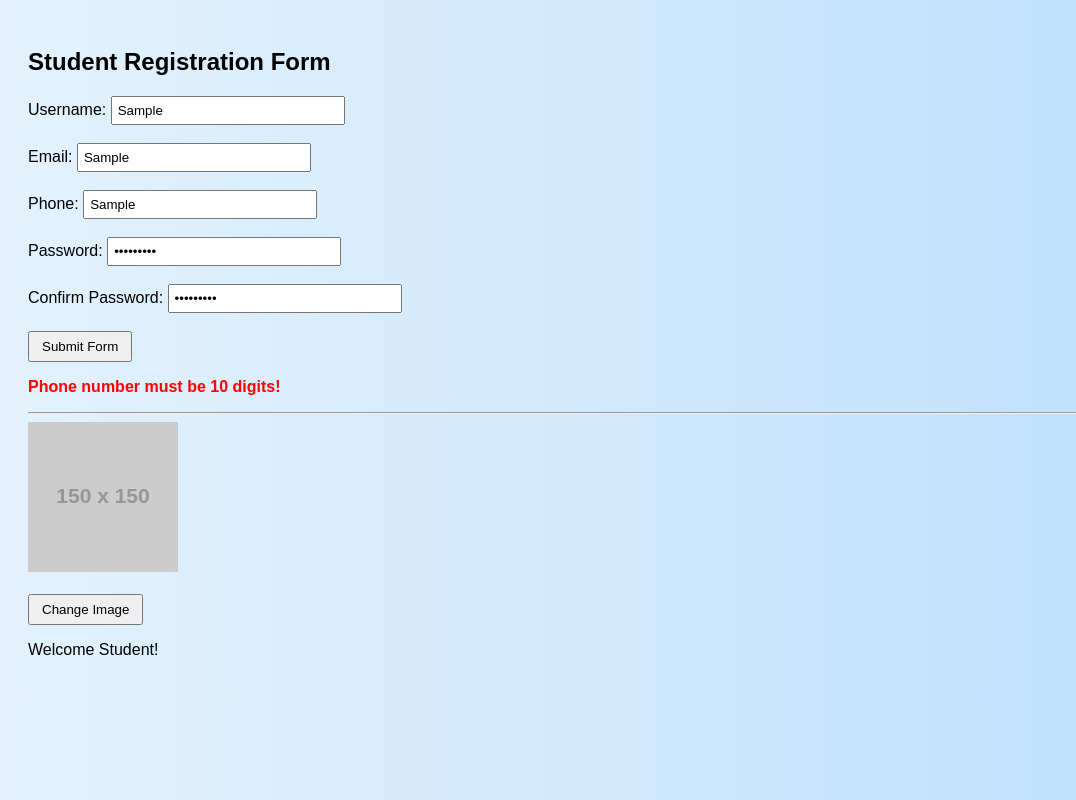
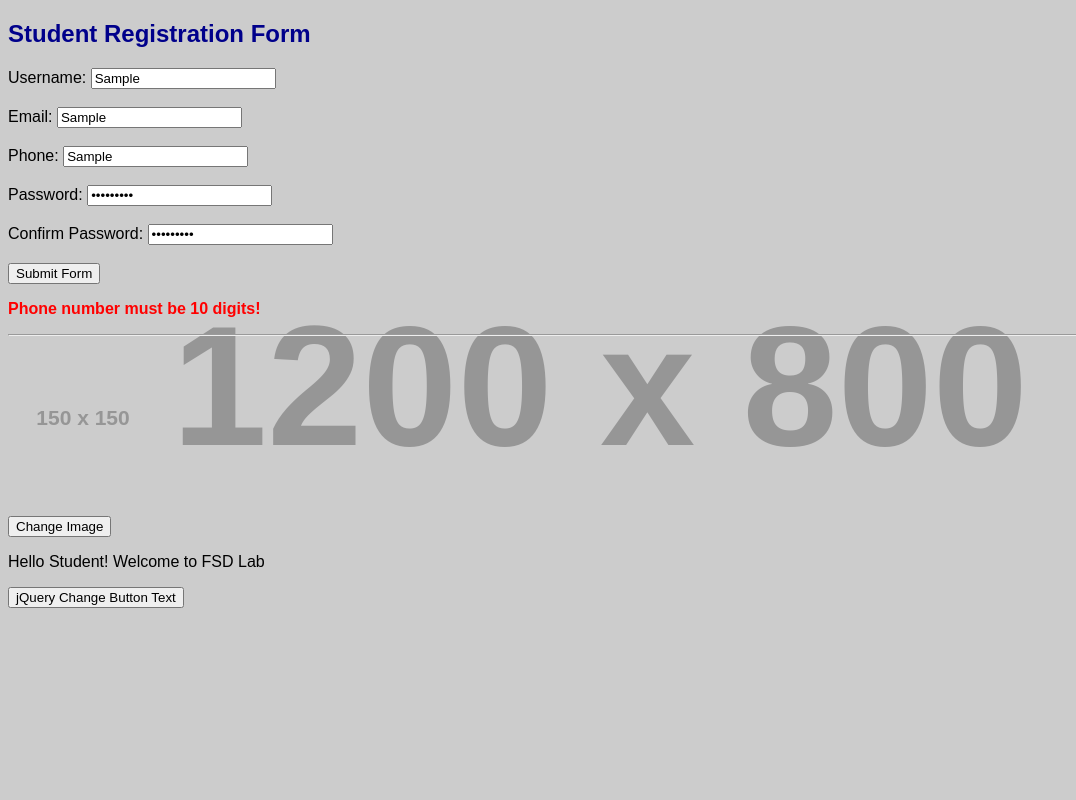
Before and after one commit to Apurvaherekar/1032232075_FSDL, a plain HTML site: page index.html in a window 1280 px wide. Both pictures are taken after typing "Sample", "Sample", "Sample", "Sample123", "Sample123" into the empty fields and a click on the button "Submit Form". Shown: the whole page, without its empty margins (0-1076 px from the left). Drawn offline with nearby package versions, Linux system fonts and the light colour scheme; no server answers; placeholder pictures from the web are drawn by us.

Commit message:
Add files via upload

```diff
--- a/index.html
+++ b/index.html
@@ -3,132 +3,49 @@
 <head>
     <title>Student Registration Form</title>
 
+    <link rel="stylesheet" href="style.css">
+
     <!-- jQuery CDN -->
     <script src="https://code.jquery.com/jquery-3.6.0.min.js"></script>
-
-    <style>
-        body {
-            font-family: Arial;
-            background-color: #f2f2f2;
-            padding: 20px;
-        }
-        input {
-            padding: 5px;
-            width: 220px;
-        }
-        #msg {
-            font-weight: bold;
-            color: red;
-        }
-        button {
-            padding: 6px 12px;
-        }
-    </style>
 </head>
 
 <body>
 
-<h2 id="heading">Student Registration Form</h2>
+<h2 id="title">Student Registration Form</h2>
 
-<form id="regForm">
-    Username: <input type="text" id="username"><br><br>
-    Email: <input type="text" id="email"><br><br>
-    Phone: <input type="text" id="phone"><br><br>
-    Password: <input type="password" id="password"><br><br>
-    Confirm Password: <input type="password" id="cpassword"><br><br>
+<form onsubmit="return validateForm()">
 
-    <button type="submit" id="submitBtn">Register</button>
+    Username:
+    <input type="text" id="username"><br><br>
+
+    Email:
+    <input type="text" id="email"><br><br>
+
+    Phone:
+    <input type="text" id="phone"><br><br>
+
+    Password:
+    <input type="password" id="password"><br><br>
+
+    Confirm Password:
+    <input type="password" id="confirm"><br><br>
+
+    <button type="submit" id="submitBtn">Submit Form</button>
 </form>
 
-<p id="msg"></p>
+<p id="error" class="error"></p>
 
 <hr>
 
-<img id="img" src="https://via.placeholder.com/150">
+<img id="myImg" src="https://via.placeholder.com/150">
 <br><br>
 <button onclick="changeImage()">Change Image</button>
 
-<script>
-/* ---------- JavaScript Form Validation & DOM ---------- */
+<p id="welcome">Welcome Student!</p>
 
-document.getElementById("regForm").addEventListener("submit", function (e) {
-    e.preventDefault();
+<button id="jqueryBtn">jQuery Change Button Text</button>
 
-    let username = document.getElementById("username").value.trim();
-    let email = document.getElementById("email").value.trim();
-    let phone = document.getElementById("phone").value.trim();
-    let password = document.getElementById("password").value;
-    let cpassword = document.getElementById("cpassword").value;
-    let msg = document.getElementById("msg");
-
-    if (username === "" || email === "" || phone === "" || password === "" || cpassword === "") {
-        msg.innerHTML = "All fields are mandatory!";
-        return;
-    }
-
-    if (!/^[0-9]{10}$/.test(phone)) {
-        msg.innerHTML = "Phone number must be 10 digits!";
-        return;
-    }
-
-    let emailPattern = /^[a-zA-Z]+@[a-zA-Z]{3}\.[a-zA-Z]{2,3}$/;
-    if (!emailPattern.test(email)) {
-        msg.innerHTML = "Invalid Email Address!";
-        return;
-    }
-
-    let passPattern = /^(?=.*[A-Z])(?=.*[0-9])(?=.*[&$#@]).{7,}$/;
-    if (!passPattern.test(password)) {
-        msg.innerHTML = "Password must contain capital, digit & special character!";
-        return;
-    }
-
-    if (password !== cpassword) {
-        msg.innerHTML = "Passwords do not match!";
-        return;
-    }
-
-    msg.style.color = "green";
-    msg.innerHTML = "Registration Successful!";
-});
-
-/* ---------- DOM Image Change ---------- */
-function changeImage() {
-    document.getElementById("img").src = "https://via.placeholder.com/150/0000FF";
-}
-
-/* ---------- Create & Append Node ---------- */
-let p = document.createElement("p");
-p.innerHTML = "Welcome Student!";
-document.body.appendChild(p);
-
-/* ---------- jQuery Section ---------- */
-$(document).ready(function () {
-
-    // Change button text
-    $("#submitBtn").text("Submit Form");
-
-    // Change background image
-    $("body").css("background-image", "linear-gradient(to right, #e3f2fd, #bbdefb)");
-
-    // Access form data
-    $("#submitBtn").click(function () {
-        console.log($("#username").val());
-    });
-
-    // Add attribute
-    $("#username").attr("placeholder", "Enter Username");
-
-    // Ajax example
-    $.ajax({
-        url: "https://jsonplaceholder.typicode.com/posts",
-        method: "GET",
-        success: function () {
-            console.log("Ajax call successful");
-        }
-    });
-});
-</script>
+<script src="script.js"></script>
 
 </body>
 </html>
--- /dev/null
+++ b/script.js
@@ -0,0 +1,91 @@
+function validateForm() {
+
+    let username = document.getElementById("username").value.trim();
+    let email = document.getElementById("email").value.trim();
+    let phone = document.getElementById("phone").value.trim();
+    let password = document.getElementById("password").value;
+    let confirm = document.getElementById("confirm").value;
+    let error = document.getElementById("error");
+
+    // Empty field check
+    if (username === "" || email === "" || phone === "" || password === "" || confirm === "") {
+        error.innerHTML = "All fields are mandatory!";
+        return false;
+    }
+
+    // Phone validation (10 digits)
+    let phonePattern = /^[0-9]{10}$/;
+    if (!phonePattern.test(phone)) {
+        error.innerHTML = "Phone number must be 10 digits!";
+        return false;
+    }
+
+    // Email validation
+    let emailPattern = /^[a-zA-Z]+@[a-zA-Z]{3,}\.[a-zA-Z]{2,3}$/;
+    if (!emailPattern.test(email)) {
+        error.innerHTML = "Invalid Email format!";
+        return false;
+    }
+
+    // Password validation
+    let passPattern = /^(?=.*[A-Z])(?=.*[0-9])(?=.*[&$#@]).{7,}$/;
+    if (!passPattern.test(password)) {
+        error.innerHTML = "Password must contain 1 capital, 1 digit, 1 special (&,$,#,@) and min 7 chars!";
+        return false;
+    }
+
+    // Confirm password match
+    if (password !== confirm) {
+        error.innerHTML = "Passwords do not match!";
+        return false;
+    }
+
+    error.innerHTML = "Form Submitted Successfully!";
+    error.style.color = "green";
+
+    return false;
+}
+
+
+// DOM — Change Image
+function changeImage() {
+    document.getElementById("myImg").src = "https://via.placeholder.com/200";
+}
+
+
+// DOM — Change text
+document.getElementById("welcome").innerHTML = "Hello Student! Welcome to FSD Lab";
+
+
+// DOM — Add node
+let newNode = document.createElement("p");
+newNode.innerHTML = "New node added using DOM!";
+document.body.appendChild(newNode);
+
+
+// DOM — Delete node after 5 sec
+setTimeout(() => {
+    newNode.remove();
+}, 5000);
+
+
+// jQuery Part
+$(document).ready(function () {
+
+    // Change button text
+    $("#jqueryBtn").click(function () {
+        $(this).text("Button Text Changed using jQuery");
+    });
+
+    // Set background image using jQuery
+    $("body").css("background-image", "url('https://via.placeholder.com/1200x800')");
+
+    // Access form data using jQuery
+    $("#submitBtn").click(function () {
+        let name = $("#username").val();
+        console.log("Username:", name);
+    });
+
+    // Add attribute using jQuery
+    $("#title").attr("title", "This is Student Registration Form");
+});
--- /dev/null
+++ b/style.css
@@ -0,0 +1,13 @@
+body {
+    background-color: lightblue;
+    font-family: Arial;
+}
+
+.error {
+    color: red;
+    font-weight: bold;
+}
+
+h2 {
+    color: darkblue;
+}
```
